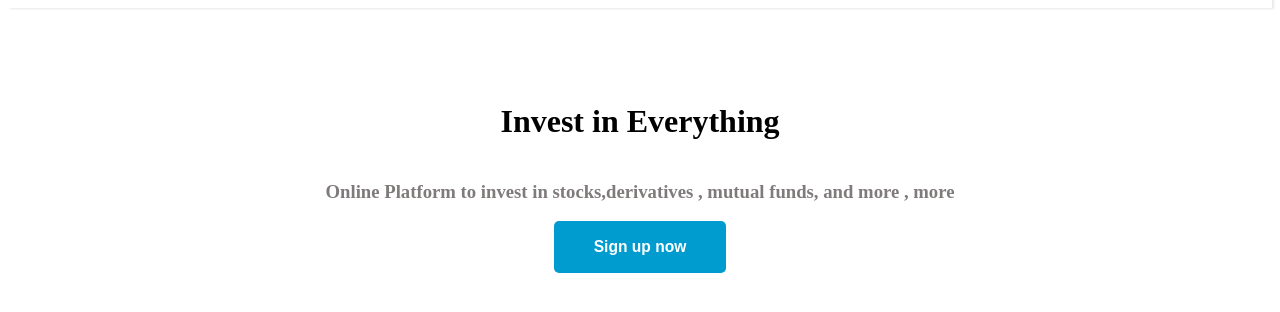
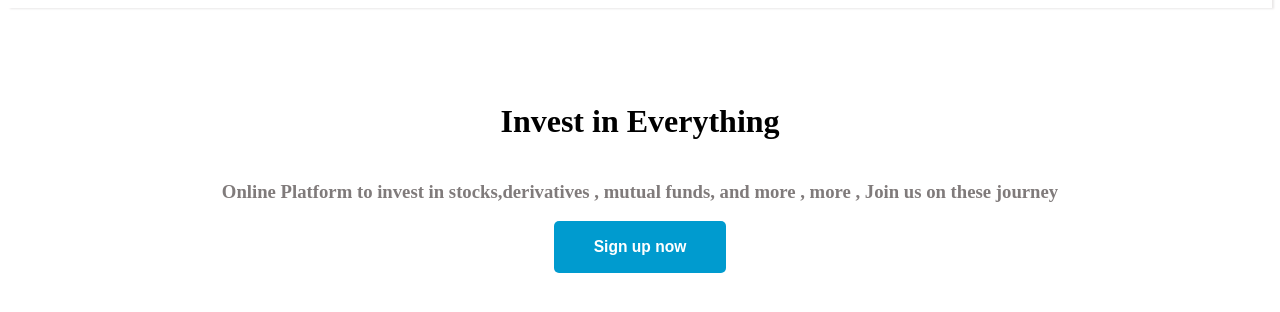
Before and after one commit to Sachin-B-A/Zerodha_Landing_page, a plain HTML site: page index.html in a window 1280 px wide. Shown: the part 78-390 px from the top of the page. Drawn offline with Linux system fonts and the light colour scheme.

Commit message:
Update index.html

```diff
--- a/index.html
+++ b/index.html
@@ -38,7 +38,7 @@
         <h1>Invest in Everything</h1>
     </div>
     <div style="padding-top: 0px; display: flex; justify-content: center; margin-top: 0; color: rgb(128, 123, 123);    ">
-        <h3>Online Platform to invest in stocks,derivatives , mutual funds, and more , more</h3>
+        <h3>Online Platform to invest in stocks,derivatives , mutual funds, and more , more , Join us on these journey</h3>
     </div>
     <div style="display: flex; justify-content: center;" >
         <button style="padding-left: 40px; padding-right: 40px; padding-top: -5px; padding-bottom: -5px; color: white; background-color: rgb(0, 155, 207); border: none; border-radius: 5px; cursor: pointer;">
```
